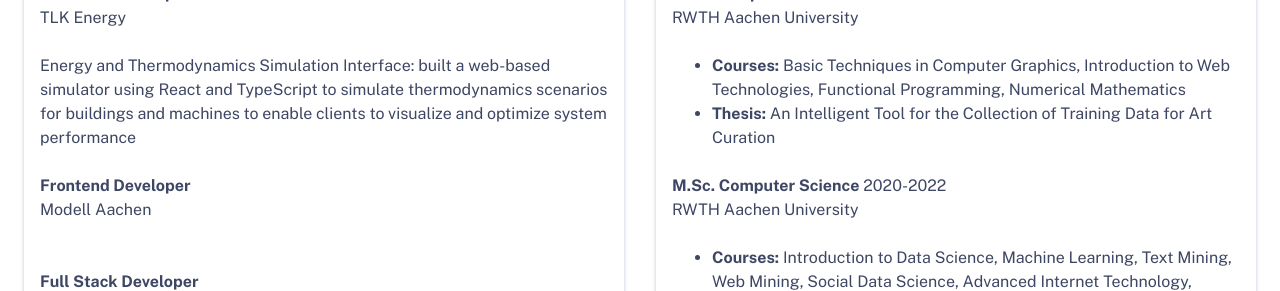
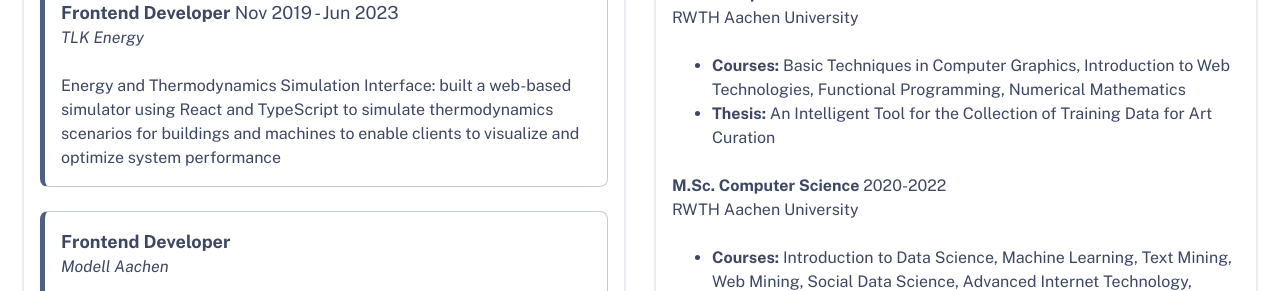
Before and after one commit to kevsommer/portfolio-website, an Astro site: page /about in a window 1280 px wide. Shown: the part 509-800 px from the top of the page. Built offline with nearby package versions, Linux system fonts and the light colour scheme; Astro itself is replaced by a stand-in of ours.

Commit message:
adds ResumeItem component

```diff
--- /dev/null
+++ b/src/components/ResumeItem.astro
@@ -0,0 +1,38 @@
+---
+interface Props {
+  jobTitle: string,
+  timePeriod: string,
+  company: string,
+  description: string,
+}
+
+const {  jobTitle, timePeriod, company, description } = Astro.props;
+---
+
+<div class="c-resume-item">
+  <p class="c-resume-item__title">
+    <b>{jobTitle}</b> {timePeriod}
+  </p>
+  <p class="c-resume-item__company">{company}</p>
+  <br />
+  <p>
+    {description}
+  </p>
+</div>
+
+<style>
+.c-resume-item {
+  border: 1px solid var(--gray-700);
+  border-left: 5px solid var(--gray-300);
+  border-radius: 0.5rem;
+  padding: 1rem;
+}
+
+.c-resume-item__title {
+  font-size: large;
+}
+
+.c-resume-item__company {
+  font-style: italic !important;
+}
+</style>
--- a/src/components/Skills.astro
+++ b/src/components/Skills.astro
@@ -5,7 +5,7 @@
 <section class="box skills">
   <div class="stack gap-2 lg:gap-4">
     <Icon icon="terminal-window" color="var(--accent-regular)" size="2.5rem" gradient />
-    <h2>Frontend Developer</h2>
+    <h2>Full Stack Developer</h2>
     <p>Several years of experience working with React and other frontend frameworks at work and on personal projects.</p>
   </div>
   <div class="stack gap-2 lg:gap-4">
--- a/src/pages/about.astro
+++ b/src/pages/about.astro
@@ -3,6 +3,7 @@
 
 import ContactCTA from "../components/ContactCTA.astro";
 import Hero from "../components/Hero.astro";
+import ResumeItem from "../components/ResumeItem.astro";
 ---
 
 <BaseLayout
@@ -18,36 +19,27 @@
         <div class="content">
           <h4>Work Experience</h4>
 
-          <div class="content-box">
-            <p class="degree-title">
-              <b>Frontend Developer</b> Nov 2019 - Jun 2023
-            </p>
-            <p>TLK Energy</p>
-            <br />
-            <p>
-              Energy and Thermodynamics Simulation Interface: built a web-based simulator using React and TypeScript to simulate thermodynamics scenarios for buildings and machines to enable clients to visualize and optimize system performance
-            </p>
-          </div>
+          <ResumeItem
+            jobTitle="Frontend Developer"
+            timePeriod="Nov 2019 - Jun 2023"
+            company="TLK Energy"
+            description="Energy and Thermodynamics Simulation Interface: built a web-based simulator using React and TypeScript to simulate thermodynamics scenarios for buildings and machines to enable clients to visualize and optimize system performance" />
 
           <br />
 
-          <div class="content-box">
-            <p class="degree-title">
-              <b>Frontend Developer</b>
-            </p>
-            <p>Modell Aachen</p>
-            <br />
-
-          </div>
+          <ResumeItem
+            jobTitle="Frontend Developer"
+            timePeriod=""
+            company="Modell Aachen"
+            description="" />
 
           <br />
 
-          <div class="content-box">
-            <p class="degree-title">
-              <b>Full Stack Developer</b>
-            </p>
-            <p>Modell Aachen</p>
-          </div>
+          <ResumeItem
+            jobTitle="Frontend Developer"
+            timePeriod=""
+            company="Modell Aachen"
+            description="" />
         </div>
 
         <div class="content">
```
